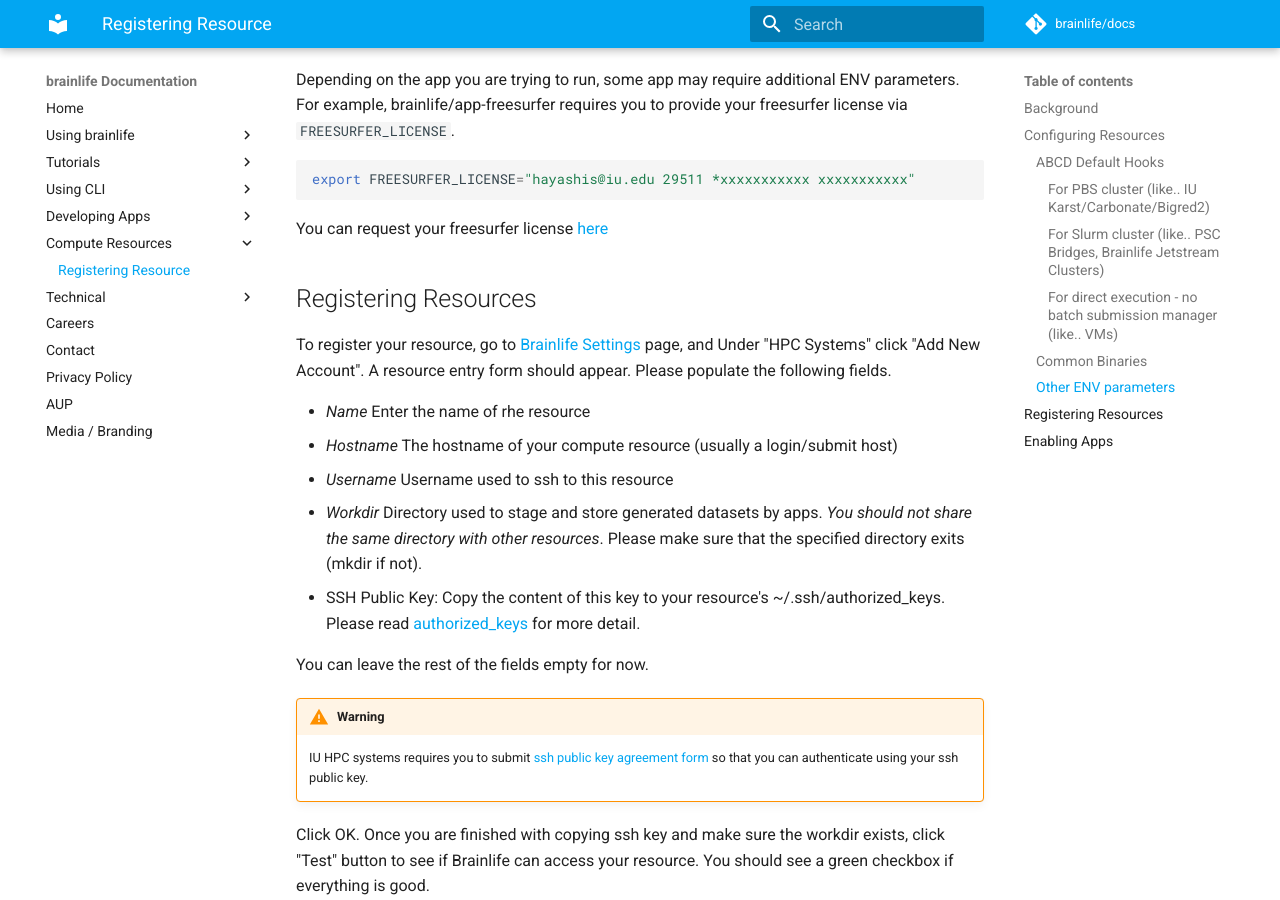
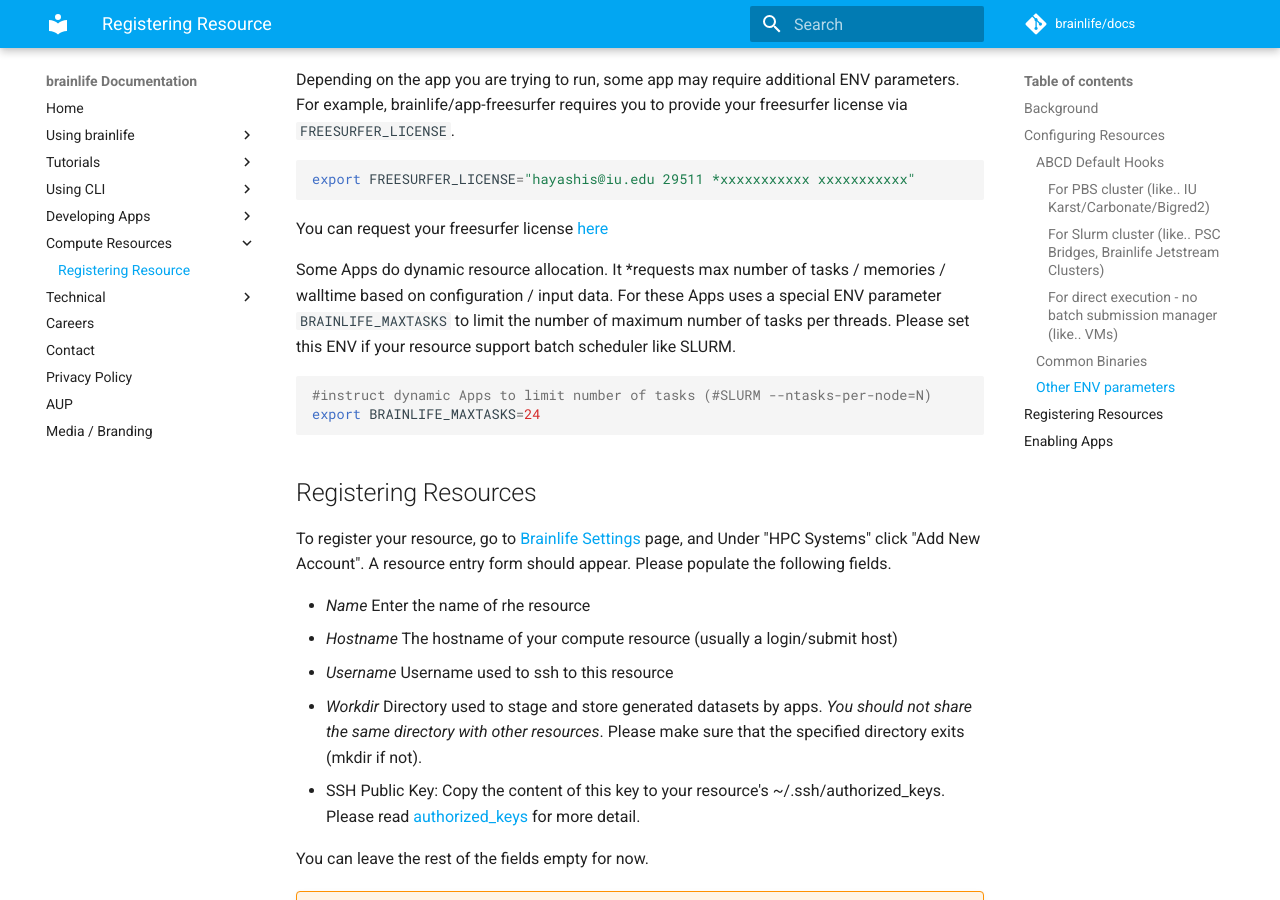
Before and after one commit to brainlife/docs, an MkDocs documentation site: the page built from docs/resources/register.md, in a window 1280 px wide and 900 px high, scrolled down 2677 px. Built offline with MkDocs 1.6.1 and Material for MkDocs 9.7.7, drawn with Linux system fonts in a browser that asks for light colours; comment, search, counter and statistics services are not loaded.

````diff
--- a/docs/resources/register.md
+++ b/docs/resources/register.md
@@ -93,6 +93,14 @@ export FREESURFER_LICENSE="hayashis@iu.edu 29511 *xxxxxxxxxxx xxxxxxxxxxx"
 
 You can request your freesurfer license [here](https://surfer.nmr.mgh.harvard.edu/registration.html)
 
+Some Apps do dynamic resource allocation. It *requests max number of tasks / memories / walltime based on configuration / input data. For these Apps uses a special ENV parameter `BRAINLIFE_MAXTASKS` to limit the number of
+maximum number of tasks per threads. Please set this ENV if your resource support batch scheduler like SLURM.
+
+```
+#instruct dynamic Apps to limit number of tasks (#SLURM --ntasks-per-node=N)
+export BRAINLIFE_MAXTASKS=24
+```
+
 ## Registering Resources
 
 To register your resource, go to [Brainlife Settings](https://brainlife.io/amaretti/#!/resources) page, and Under "HPC Systems" click "Add New Account". A resource entry form should appear. Please populate the following fields.
````
Also changed, not shown: docs/user/started.md (+1 -1 lines).
